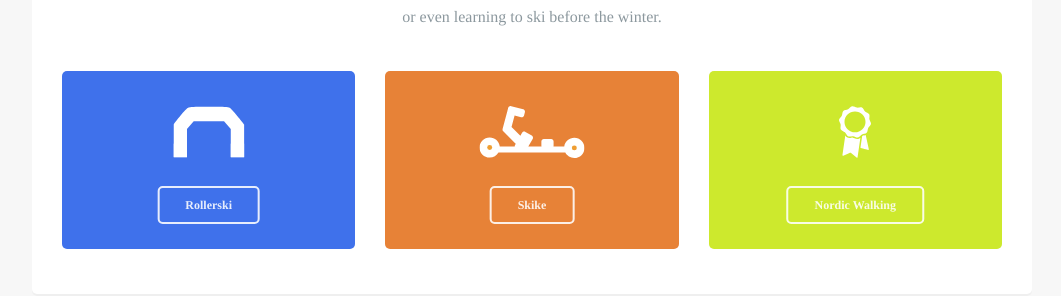
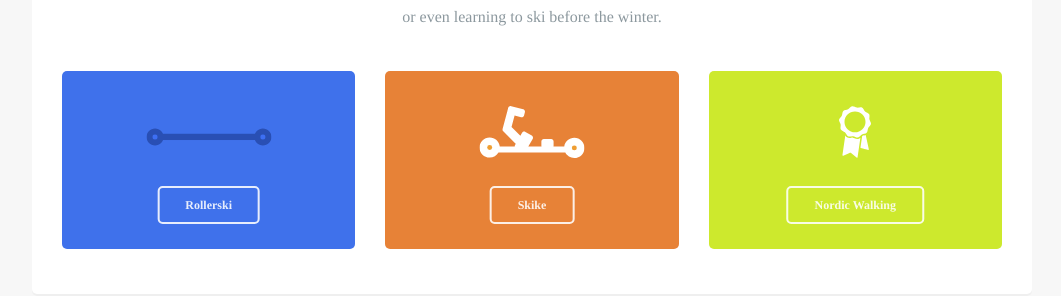
Before and after one commit to robcatto/robcatto.github.io, a Jekyll site: the page built from summer/index.html, in a window 1280 px wide. Shown: the part 426-722 px from the top of the page, without its empty margins (108-1169 px from the left). Built offline with Jekyll 4.4.1, drawn with Linux system fonts in a browser that asks for light colours; some web fonts are replaced; Markdown is read by kramdown in place of the engine named in the settings.

Commit message:
Update index.html

```diff
--- a/summer/index.html
+++ b/summer/index.html
@@ -42,16 +42,23 @@ layout: default
 
                         <div class="column three">
                             <div class="callout-card" style="background: #3F71EB; margin-bottom: 0px">
-                                <svg width="71px" height="52px" viewBox="0 0 71 52" version="1.1" xmlns="http://www.w3.org/2000/svg" xmlns:xlink="http://www.w3.org/1999/xlink" xmlns:sketch="http://www.bohemiancoding.com/sketch/ns">
+                                <svg style="top: 40px;"width="125px" height="17px" viewBox="0 0 125 17" version="1.1" xmlns="http://www.w3.org/2000/svg" xmlns:xlink="http://www.w3.org/1999/xlink" xmlns:sketch="http://www.bohemiancoding.com/sketch/ns">
     <!-- Generator: Sketch 3.3.2 (12043) - http://www.bohemiancoding.com/sketch -->
-                                        <title>Club Racing</title>
+    <title>rollerski copy</title>
     <desc>Created with Sketch.</desc>
     <defs></defs>
     <g id="Page-1" stroke="none" stroke-width="1" fill="none" fill-rule="evenodd" sketch:type="MSPage">
-                                            <g id="Group-Copy-2" sketch:type="MSLayerGroup" fill="#FFFFFF">
-                                                <path d="M0,50.0106061 L1.99467814e-15,18.5742424 C1.99467814e-15,18.5742424 10.3902439,4.33333347 14.5977515,1.73333333 C16.602726,0.494373263 34.6341463,0.866666667 34.6341463,0.866666667 C34.6341463,0.866666667 54.2613595,0.372293338 56.1451982,1.73333333 C59.7439024,4.33333333 70.7429497,18.5742424 70.7429497,18.5742424 L70.7429497,51.1333333 L57.2681021,51.1333333 L57.2681021,23.0651515 L50.5306784,15.2060606 L20.2122713,15.2060606 L13.4748476,23.0651515 L13.4748476,51.1333333 L0,51.1333333 L0,50.0106061 Z" id="Path-2040" sketch:type="MSShapeGroup"></path>
-                                                <rect id="Rectangle-264" sketch:type="MSShapeGroup" x="0" y="37.6606061" width="13.4748476" height="13.4727273"></rect>
-                                                <rect id="Rectangle-264-Copy" sketch:type="MSShapeGroup" x="57.2681021" y="37.6606061" width="13.4748476" height="13.4727273"></rect>
+        <g id="Home-Copy-7" sketch:type="MSArtboardGroup" transform="translate(-450.000000, -1840.000000)">
+            <g id="rollerski-copy" sketch:type="MSLayerGroup" transform="translate(450.000000, 1840.000000)">
+                <g id="Oval-58-+-Oval-58-Copy-+-Rectangle-955-Copy-Copy" sketch:type="MSShapeGroup" fill="#294FB4">
+                    <path d="M8.56854839,17 C13.300827,17 17.1370968,13.1944204 17.1370968,8.5 C17.1370968,3.80557963 13.300827,0 8.56854839,0 C3.83626978,0 0,3.80557963 0,8.5 C0,13.1944204 3.83626978,17 8.56854839,17 Z M8.57146939,11.0357748 C9.99115297,11.0357748 11.1420339,9.89410086 11.1420339,8.48577475 C11.1420339,7.07744864 9.99115297,5.93577475 8.57146939,5.93577475 C7.15178581,5.93577475 6.00090487,7.07744864 6.00090487,8.48577475 C6.00090487,9.89410086 7.15178581,11.0357748 8.57146939,11.0357748 Z" id="Oval-58"></path>
+                    <path d="M116.423179,17 C121.155458,17 124.991727,13.1944204 124.991727,8.5 C124.991727,3.80557963 121.155458,0 116.423179,0 C111.690901,0 107.854631,3.80557963 107.854631,8.5 C107.854631,13.1944204 111.690901,17 116.423179,17 Z M116.4261,11.0357748 C117.845784,11.0357748 118.996665,9.89410086 118.996665,8.48577475 C118.996665,7.07744864 117.845784,5.93577475 116.4261,5.93577475 C115.006417,5.93577475 113.855536,7.07744864 113.855536,8.48577475 C113.855536,9.89410086 115.006417,11.0357748 116.4261,11.0357748 Z" id="Oval-58-Copy-4"></path>
+                    <ellipse id="Oval-58-Copy" cx="114.940286" cy="7.98493797" rx="3.01894321" ry="2.7"></ellipse>
+                    <rect id="Rectangle-955" x="2.4921595" y="5.26086957" width="121.632784" height="6.26086957"></rect>
+                </g>
+                <ellipse id="Oval-107-Copy" fill="#3D6FF3" sketch:type="MSShapeGroup" cx="116.382998" cy="8.45641037" rx="2.52016129" ry="2.49914541"></ellipse>
+                <ellipse id="Oval-107-Copy-4" fill="#3D6FF3" sketch:type="MSShapeGroup" cx="8.52836762" cy="8.45641037" rx="2.52016129" ry="2.49914541"></ellipse>
+            </g>
         </g>
     </g>
 </svg>
```
Lines whose indentation alone changed are shown as unchanged.
